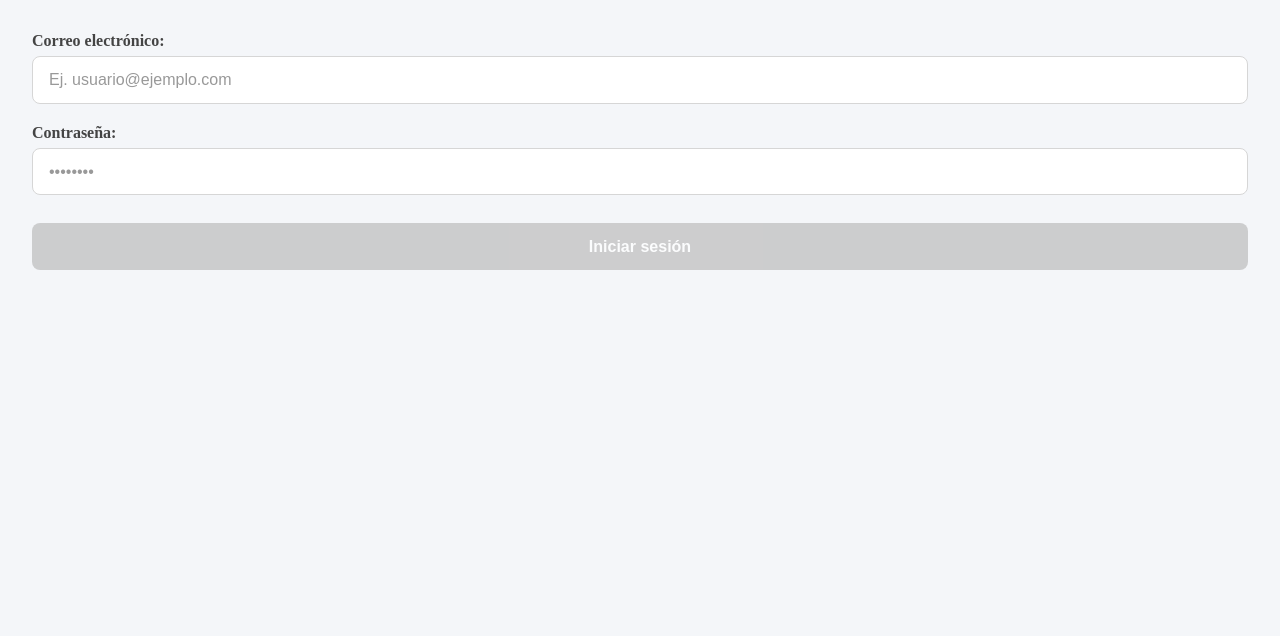
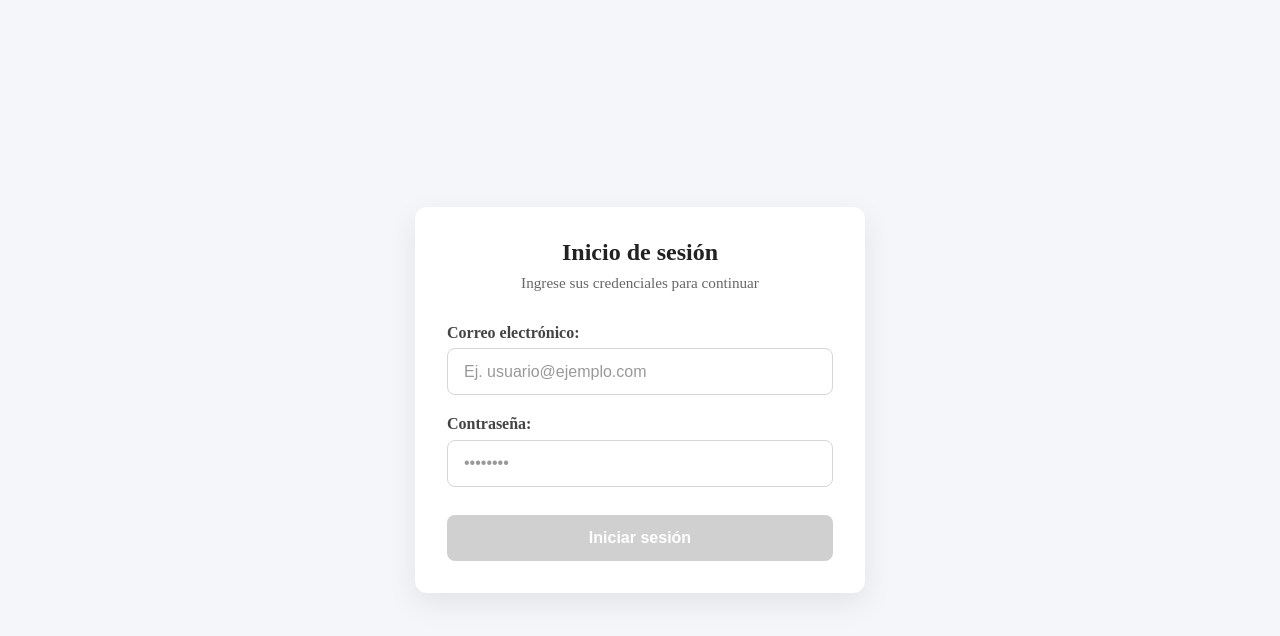
Before and after one commit to Juan-Andres-Felipe-C-L/Consumo_API_Completo, an Angular app: page / in a window 1280 px wide. Shown: the top 636 px of the page. Built offline with nearby package versions, Linux system fonts and the light colour scheme.

Commit message:
Fix: Se corrige HTML de Login.

```diff
--- a/src/app/features/auth/pages/login/login.component.html
+++ b/src/app/features/auth/pages/login/login.component.html
@@ -1,3 +1,15 @@
+
+<div class="content">
+
+  <div class="container">
+
+    <div class="card">
+
+      <h2>Inicio de sesión</h2>
+
+      <p class="subtitle">
+        Ingrese sus credenciales para continuar
+      </p>
 
       <form [formGroup]="form" (ngSubmit)="onSubmit()">
 
@@ -11,8 +23,7 @@
             formControlName="email"
             id="email"
             type="email"
-      placeholder="Ej. usuario@ejemplo.com"
-    />
+            placeholder="Ej. usuario@ejemplo.com" />
 
           <small
             class="error"
@@ -28,7 +39,6 @@
 
         </div>
 
-
         <div class="form-group">
 
           <label for="password">
@@ -39,8 +49,7 @@
             formControlName="password"
             id="password"
             type="password"
-      placeholder="••••••••"
-    />
+            placeholder="••••••••" />
 
           <small
             class="error"
@@ -56,7 +65,6 @@
 
         </div>
 
-
         <!-- Error de la API -->
 
         <div
@@ -67,7 +75,6 @@
 
         </div>
 
-
         <button
           type="submit"
           [disabled]="form.invalid || loading">
@@ -77,3 +84,9 @@
         </button>
 
       </form>
+
+    </div>
+
+  </div>
+
+</div>
```
Lines whose indentation alone changed are shown as unchanged.
